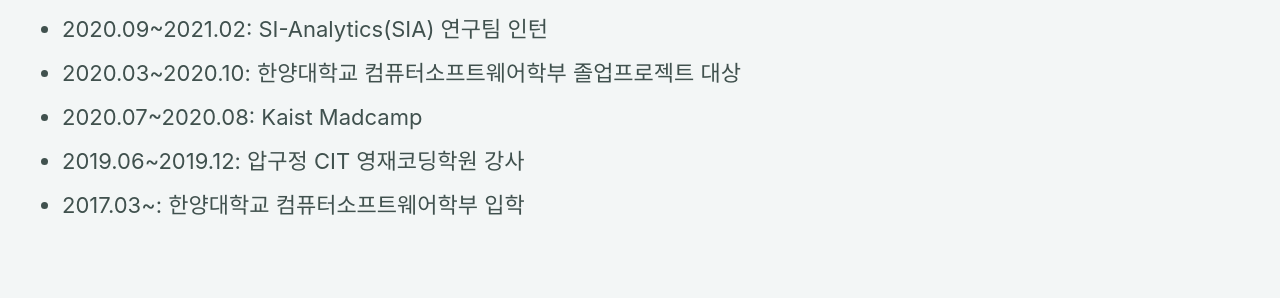
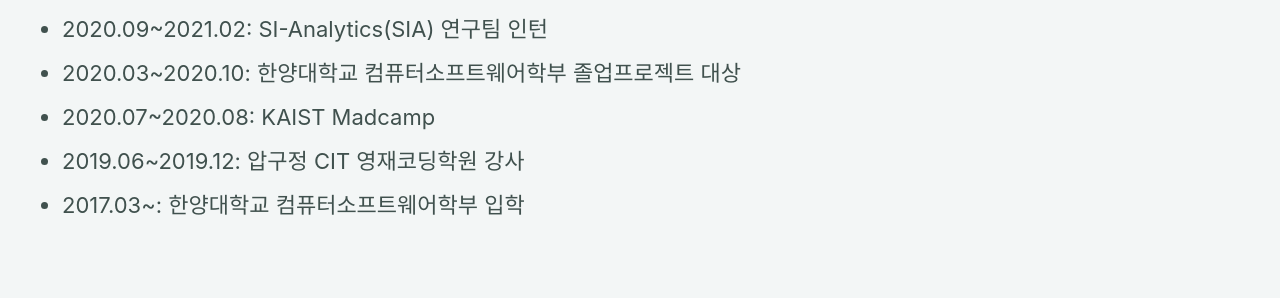
Before and after one commit to eunaoeh/eunaoeh.github.io, a Jekyll site: the page built from _pages/about.md, in a window 1280 px wide. Shown: the part 1308-1606 px from the top of the page. Built offline with Jekyll 4.4.1, drawn with Linux system fonts in a browser that asks for light colours; cached includes are drawn as plain includes.

Commit message:
Update portfolio

```diff
--- a/_pages/about.md
+++ b/_pages/about.md
@@ -73,6 +73,6 @@ layout: splash
 - 2021.08~2021.12: NAVER AI Tech Boostcamp
 - 2020.09~2021.02: SI-Analytics(SIA) 연구팀 인턴
 - 2020.03~2020.10: 한양대학교 컴퓨터소프트웨어학부 졸업프로젝트 대상
-- 2020.07~2020.08: Kaist Madcamp
+- 2020.07~2020.08: KAIST Madcamp
 - 2019.06~2019.12: 압구정 CIT 영재코딩학원 강사
 - 2017.03~: 한양대학교 컴퓨터소프트웨어학부 입학
```
